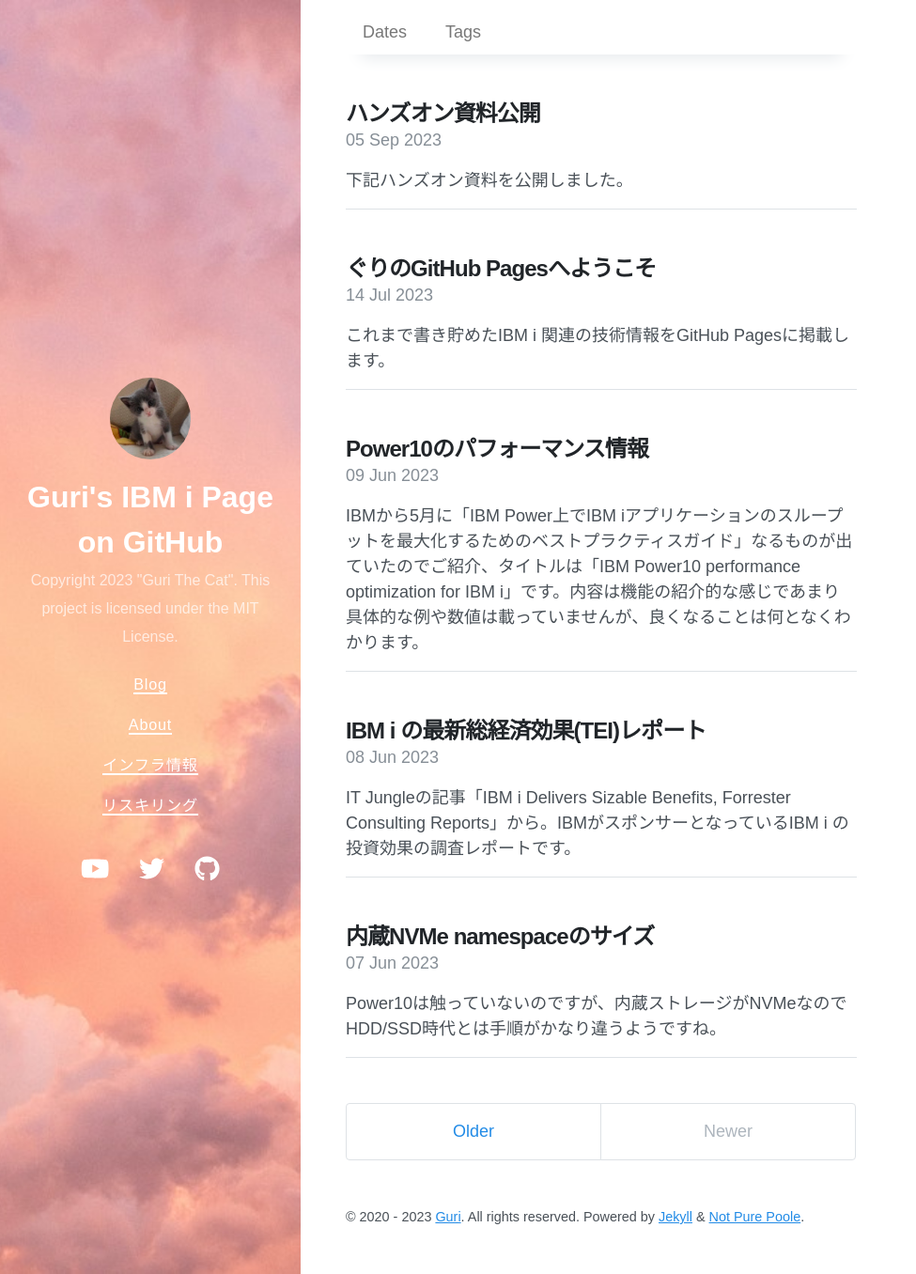
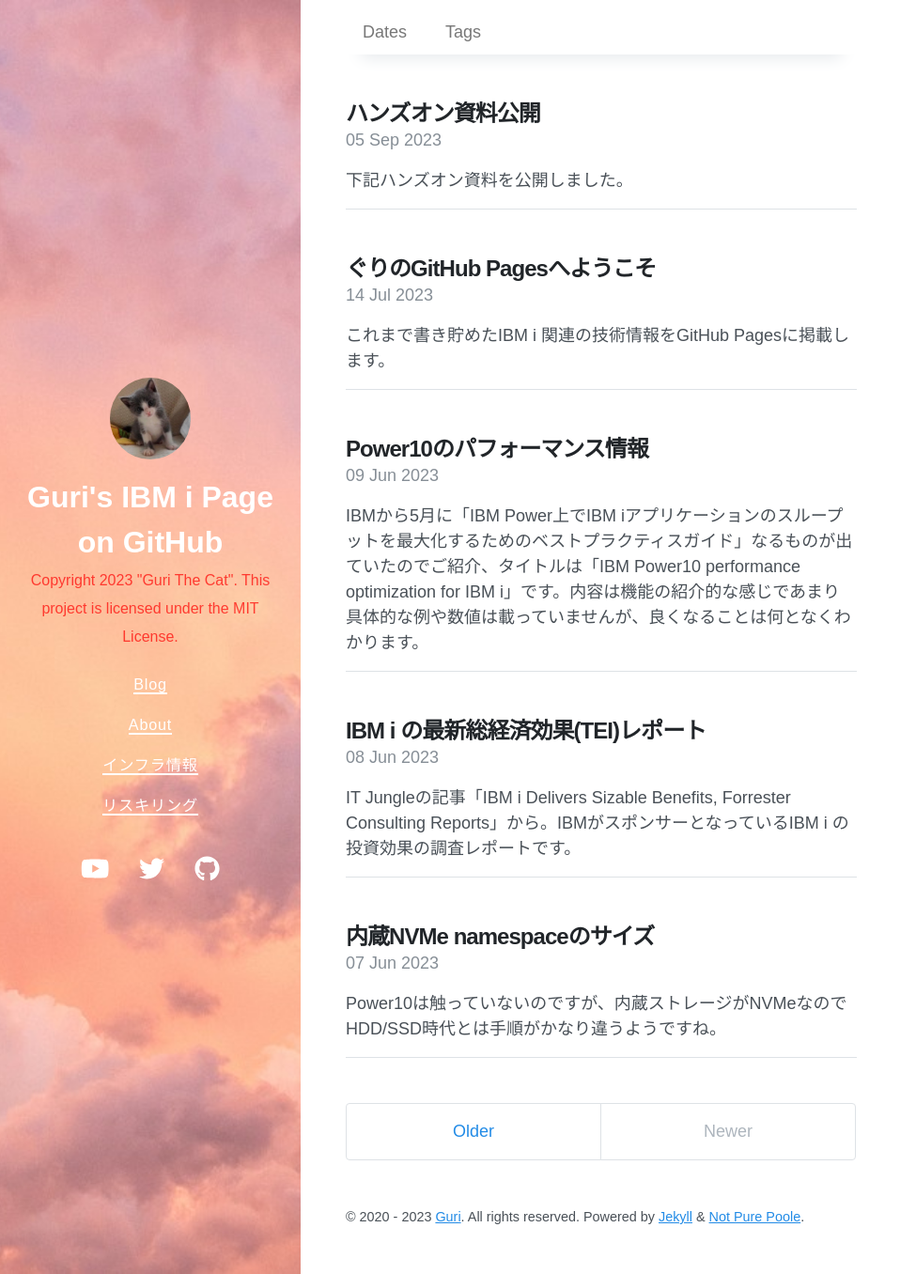
Before and after one commit to GuriCat/GuriPages, a Jekyll site: the page built from index.html, in a window 1280 px wide and 1356 px high. Shown: the whole window at 94% size, without its empty margins (0-975 px from the left). Built offline with Jekyll 4.4.1, drawn with Linux system fonts in a browser that asks for light colours; nearby versions of some CDN libraries; the list of posts is cut into pages by our own code.

Commit message:
Update _config.yml

```diff
--- a/_config.yml
+++ b/_config.yml
@@ -1,8 +1,8 @@
 # Setup
 title: Guri's IBM i Page on GitHub
 description: # >- # this means to ignore newlines until "baseurl:"
-  Copyright 2023 "Guri The Cat".
-  This project is licensed under the MIT License.
+  <font color="red">Copyright 2023 "Guri The Cat".
+  This project is licensed under the MIT License.</font>
 url: "https://guricat.github.io" # the base hostname & protocol for your site, e.g. http://example.com
 baseurl: "/GuriPages" # the subpath of your site, e.g. /blog
 avatar: /ぐりさん2.png
```
